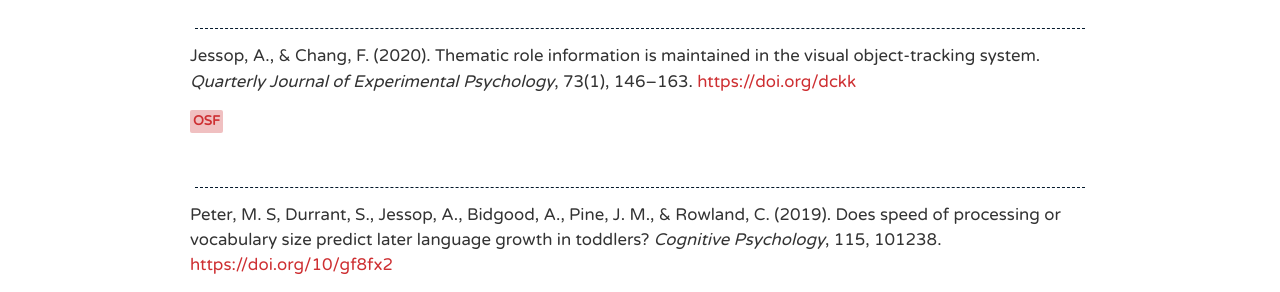
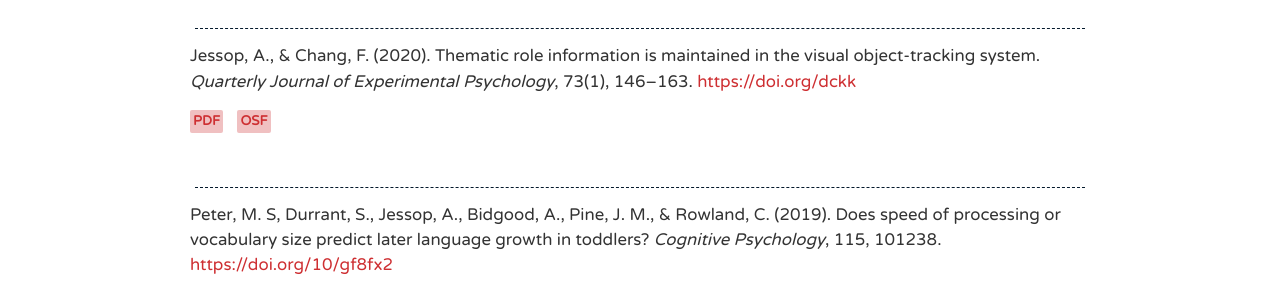
Before and after one commit to andrew-jessop/andrew-jessop.github.io, a Jekyll site: the page built from _pages/publications.md, in a window 1280 px wide and 900 px high, scrolled down 881 px. Shown: the part 147-439 px from the top of the window. Built offline with Jekyll 4.4.1, drawn with Linux system fonts in a browser that asks for light colours; nearby versions of some CDN libraries.

Commit message:
Add PDF link to Jessop and Chang (2020)

```diff
--- a/_pages/publications.md
+++ b/_pages/publications.md
@@ -49,7 +49,7 @@ Frost, R. L. A., Jessop, A., Durrant, S., Peter, M. S., Bidgood, A., Pine, J. M.
 Jessop, A., & Chang, F. (2020). Thematic role information is maintained in the visual object-tracking
 system. *Quarterly Journal of Experimental Psychology*, 73(1), 146–163. [https://doi.org/dckk](https://doi.org/dckk)
 
-<a href="https://osf.io/k7t83/" class="button">OSF</a>
+<a href="https://pure.mpg.de/rest/items/item_3179207_4/component/file_3230073/content" class="button">PDF</a> <a href="https://osf.io/k7t83/" class="button">OSF</a>
 
 <br>
 
```
